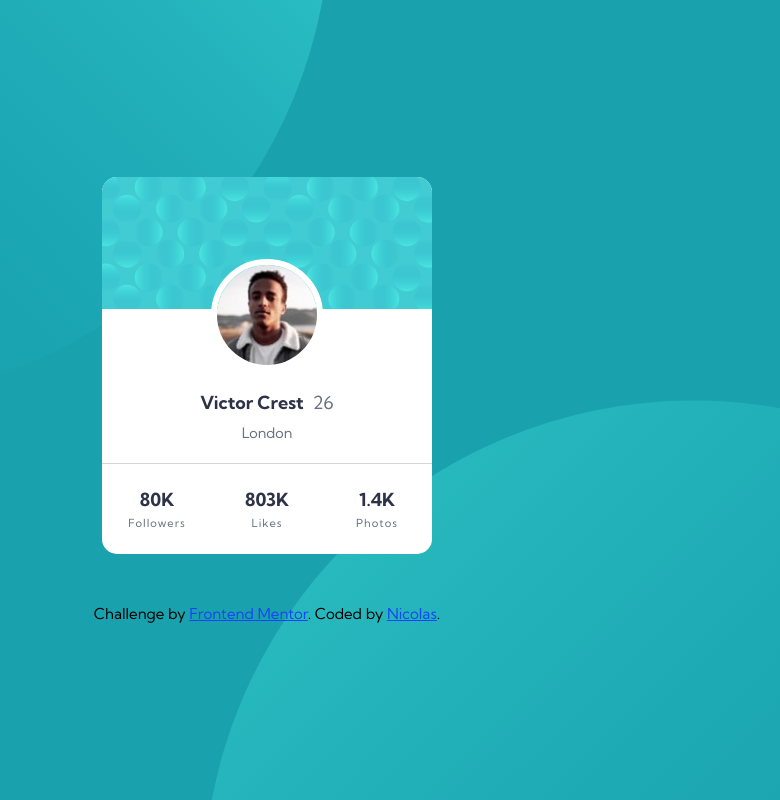
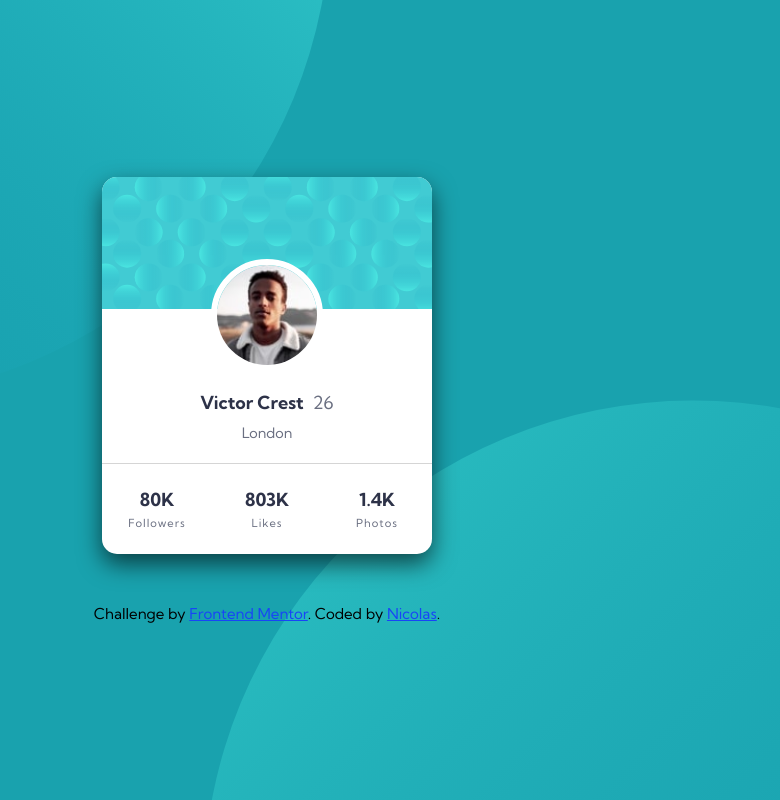
Before and after one commit to NicoR23/Profile-card-component, a plain HTML site: page index.html in a window 1280 px wide. Shown: the whole page, without its empty margins (373-1153 px from the left). Drawn offline with Linux system fonts and the light colour scheme.

Commit message:
Add files via upload

```diff
--- a/style.css
+++ b/style.css
@@ -23,6 +23,7 @@ body {
   border-radius: 15px;
   background-color: white;
   overflow: hidden;
+  box-shadow: 0px 10px 23px 0px #0000009c;
 }
 
 .container__img {
@@ -75,6 +76,7 @@ body {
   align-items: center;
   justify-content: center;
   text-align: center;
+
 }
 
 .modifi {
```
